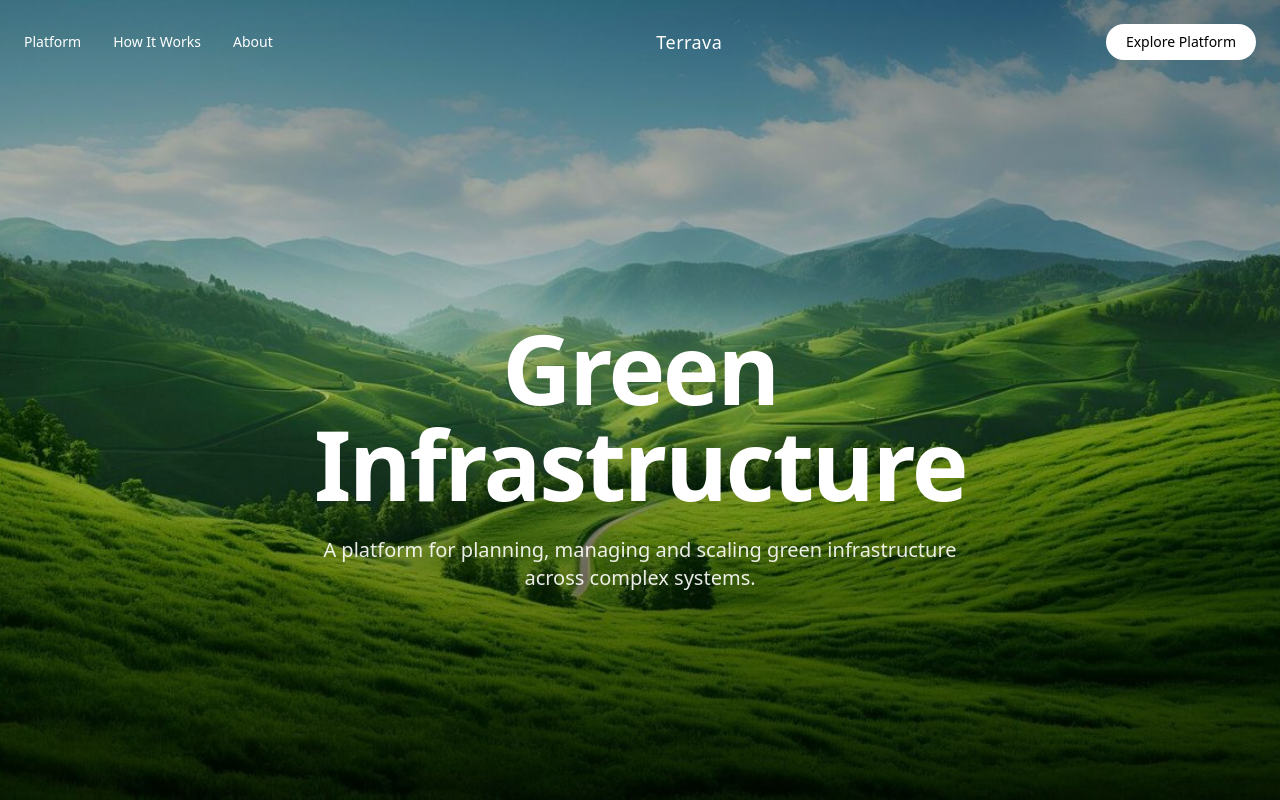
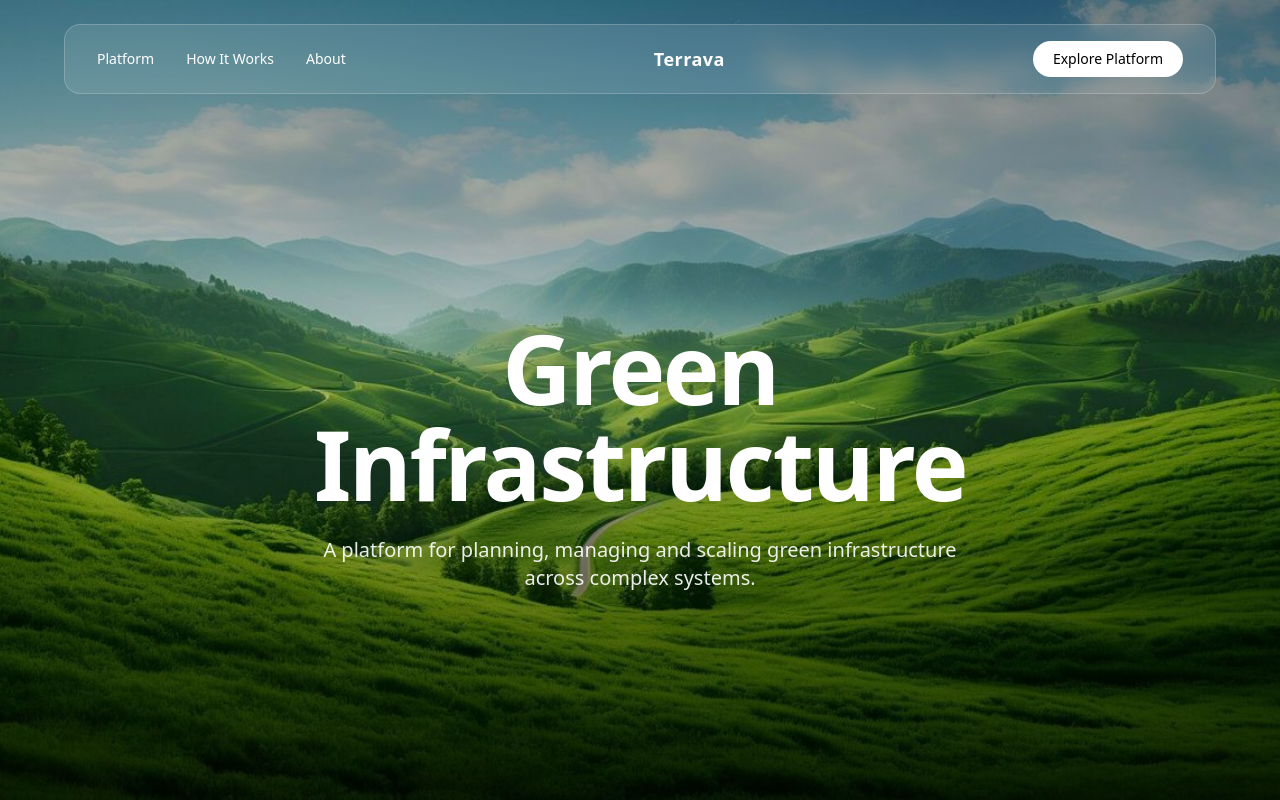
Before and after one commit to madhumithadasarathy/green_infra, a Next.js app: page / in a window 1280 px wide. Shown: the top 800 px of the page. Built offline with nearby package versions, Linux system fonts and the light colour scheme.

Commit message:
Enhance Navbar component with scroll detection and improved styling

```diff
--- a/src/app/components/Navbar.tsx
+++ b/src/app/components/Navbar.tsx
@@ -1,10 +1,38 @@
 "use client";
 
+import { useEffect, useState } from "react";
+
 export default function Navbar() {
+  const [scrolled, setScrolled] = useState(false);
+
+  useEffect(() => {
+    const handleScroll = () => {
+      setScrolled(window.scrollY > 20);
+    };
+
+    window.addEventListener("scroll", handleScroll);
+    return () => window.removeEventListener("scroll", handleScroll);
+  }, []);
+
   return (
-    <header className="fixed top-0 left-0 w-full z-50 px-6 py-6 flex justify-between items-center text-white">
-
-      <nav className="hidden md:flex gap-8 text-sm font-light">
+    <header
+      className={`
+        fixed top-6 left-1/2 -translate-x-1/2
+        w-[92%] max-w-6xl
+        z-50
+        transition-all duration-500
+        ${
+          scrolled
+            ? "bg-white/70 backdrop-blur-xl shadow-lg border border-white/30"
+            : "bg-white/10 backdrop-blur-md border border-white/20"
+        }
+        rounded-2xl
+        px-8 py-4
+        flex justify-between items-center
+      `}
+    >
+      {/* Left Links */}
+      <nav className="hidden md:flex gap-8 text-sm font-medium text-white">
         <a href="#" className="hover:opacity-70 transition">
           Platform
         </a>
@@ -16,14 +44,15 @@ export default function Navbar() {
         </a>
       </nav>
 
-      <div className="text-lg font-medium tracking-wide">
+      {/* Center Logo */}
+      <div className="text-lg font-semibold text-white tracking-wide">
         Terrava
       </div>
 
+      {/* CTA */}
       <button className="bg-white text-black px-5 py-2 rounded-full text-sm font-medium hover:bg-neutral-200 transition">
         Explore Platform
       </button>
-
     </header>
   );
 }
```
